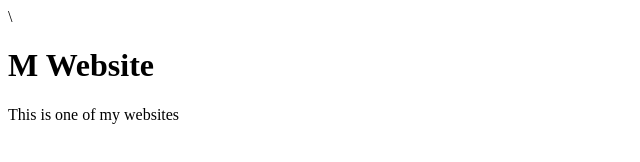
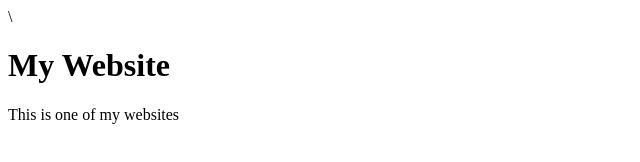
Before and after one commit to WintaTesfaye/html-2020, a plain HTML site: page 01_basic_layout.html in a window 1280 px wide. Shown: the whole page, without its empty margins (0-640 px from the left). Drawn offline with Linux system fonts and the light colour scheme.

Commit message:
fix typo

```diff
--- a/01_basic_layout.html
+++ b/01_basic_layout.html
@@ -4,7 +4,7 @@
     <title>My Website</title>\
   </head>
   <body>
-    <h1>M Website</h1>
+    <h1>My Website</h1>
     <p>This is one of my websites</p>
   </body>
 </html>
```
